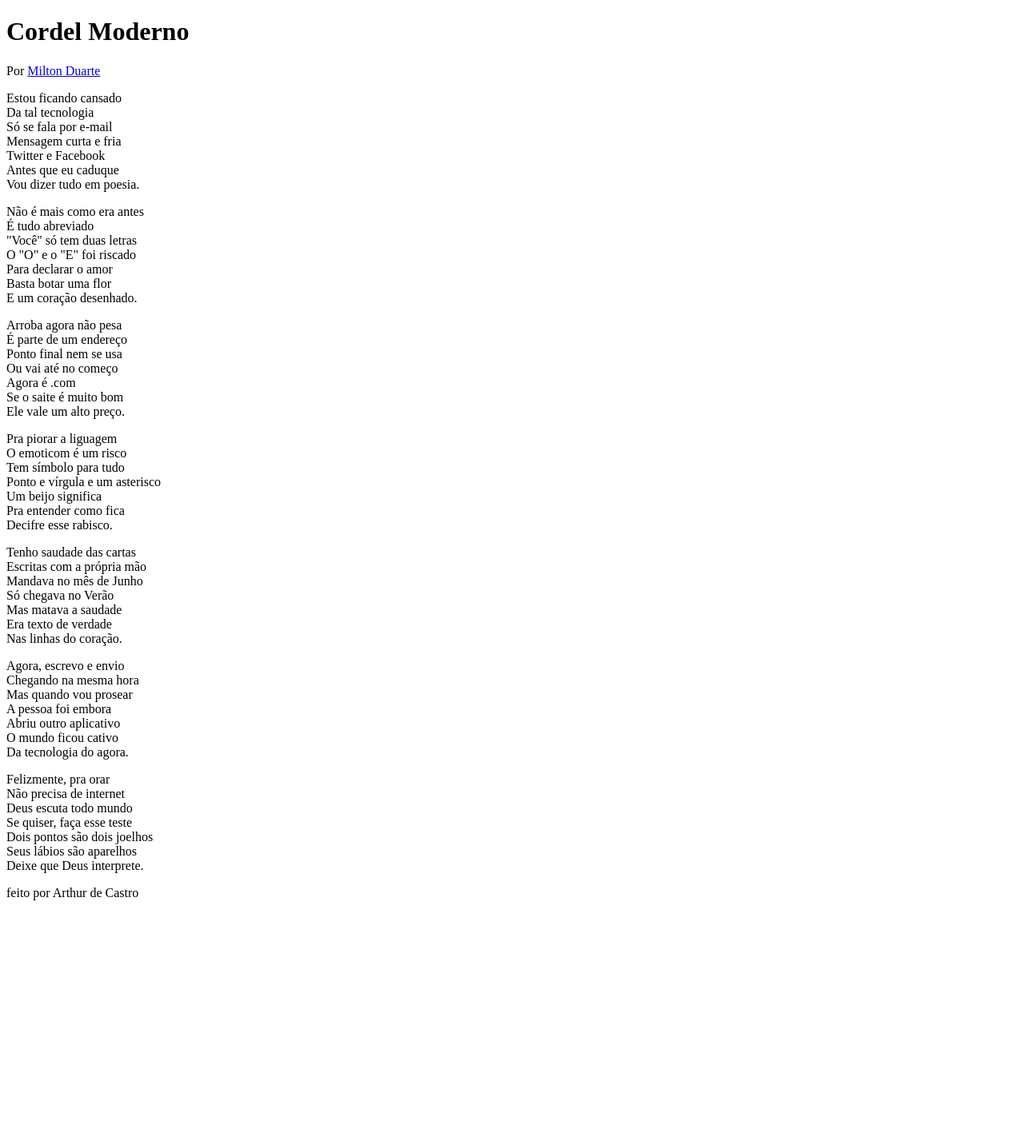
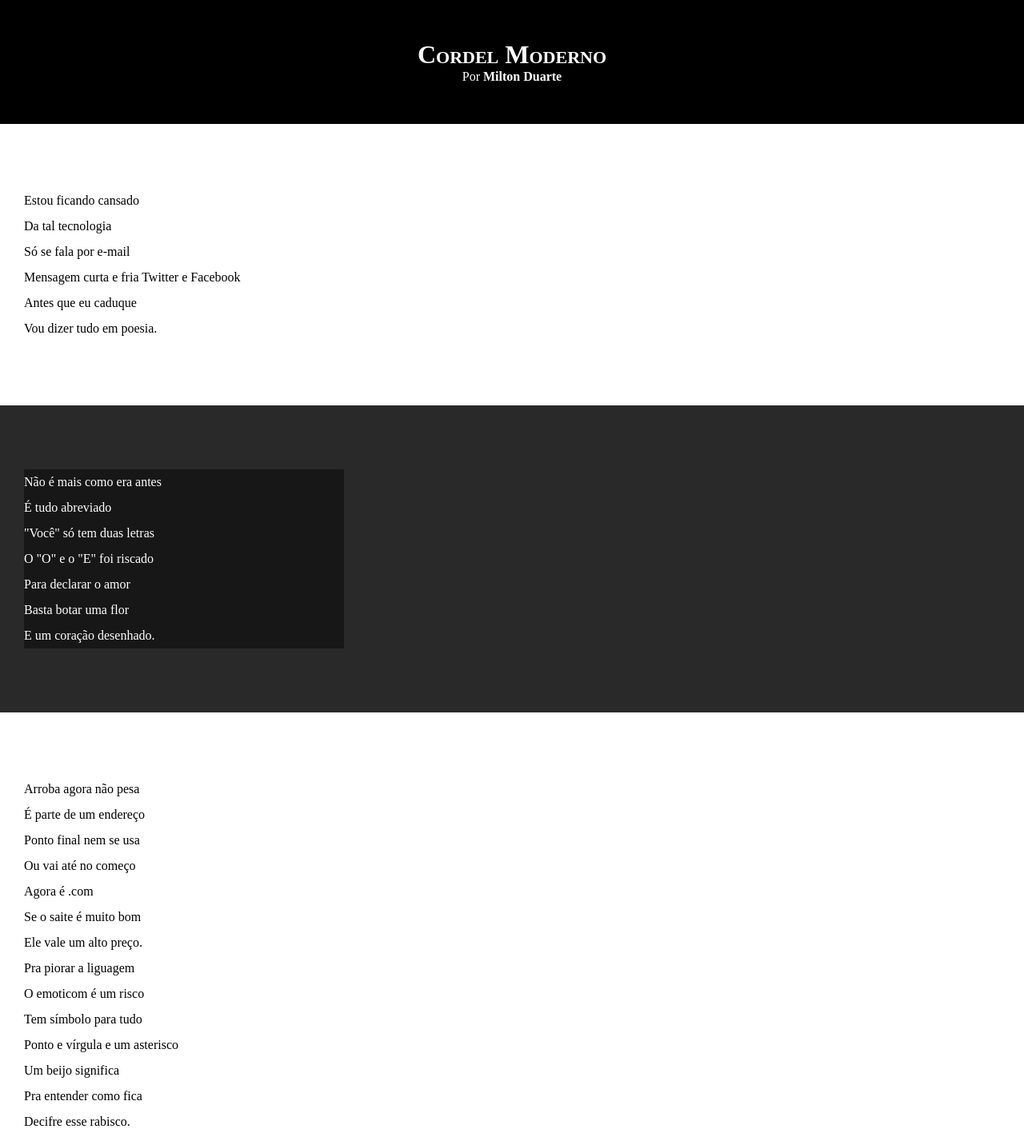
Before and after one commit to arthut0506/Html-Css, a plain HTML site: page progeto2/idex.html in a window 1280 px wide. Shown: the top 1422 px of the page at 80% size. Before the commit the page ends 1142 px from the top, so only its background shows below. Drawn offline with Linux system fonts and the light colour scheme.

Commit message:
modifiquei e corrigi problemas

```diff
--- a/progeto2/idex.html
+++ b/progeto2/idex.html
@@ -17,19 +17,19 @@
         </p>
     </header>
 
-    <saction>
+    <section class="normal">
         <p>
             Estou ficando cansado <br>
             Da tal tecnologia <br>
             Só se fala por e-mail <br>
-            Mensagem curta e fria <br>
+            Mensagem curta e fria
             Twitter e Facebook <br>
             Antes que eu caduque <br>
             Vou dizer tudo em poesia.
         </p>
-    </saction>
+    </section>
 
-    <saction>
+     <section class="imagem">
         <p>
             Não é mais como era antes <br>
             É tudo abreviado <br>
@@ -39,9 +39,10 @@
             Basta botar uma flor <br>
             E um coração desenhado.
         </p>
-    </saction>
+    </section>
 
-    <saction>
+
+    <section class="normal">
         <p>
             Arroba agora não pesa <br>
             É parte de um endereço <br>
@@ -61,9 +62,9 @@
             Pra entender como fica <br>
             Decifre esse rabisco.
         </p>
-    </saction>
+    </section>
 
-    <saction>
+    <section class="imagem">
         <p>
             Tenho saudade das cartas <br>
             Escritas com a própria mão <br>
@@ -73,9 +74,9 @@
             Era texto de verdade <br>
             Nas linhas do coração.
         </p>
-    </saction>
+    </section>
 
-        <saction>
+        <section class="normal">
             <p>
                 Agora, escrevo e envio <br>
                 Chegando na mesma hora <br>
@@ -95,10 +96,10 @@
                 Seus lábios são aparelhos <br>
                 Deixe que Deus interprete.
             </p>
-        </saction>
+        </section>
 
     <footer>
-        <p>feito por Arthur de Castro</p>
+        <p>feito por<a href="#"> Arthur de Castro</a></p>
     </footer>
 </body>
 </html>
--- a/progeto2/style.css
+++ b/progeto2/style.css
@@ -1 +1,64 @@
 @charset "UTF-8";
+
+* {
+ margin: 0px;
+ padding: 0px;
+}
+
+ html, body {
+    min-height: 100vh;
+    background-color: darkgray;
+ }
+
+ a:hover {
+    text-decoration: underline;
+ }
+
+ header {
+    background-color: black;
+    color: white;
+    text-align: center;
+ }
+
+ header > h1 {
+    padding-top: 50px;
+    font-variant: small-caps;
+ }
+
+ header > p {
+    padding-bottom: 50px;
+ }
+
+ a {
+    color: white;
+    text-decoration: none;
+    font-weight: bolder;
+ }
+
+section {
+    padding-top: 10vh;
+    padding-bottom: 10vh;
+    line-height: 2em;
+    padding-left: 30px;
+}
+
+ section.imagem {
+    background-color: rgb(41, 41, 41);
+    color: white;
+ }
+
+section.imagem > p {
+    width: 400px;
+    background-color: rgba(0, 0, 0, 0.435);
+}
+
+ section.normal {
+    background-color: white;
+ }
+
+ footer {
+    background-color: black;
+    text-align: center;
+    color: white;
+    padding: 10px;
+ }
```
